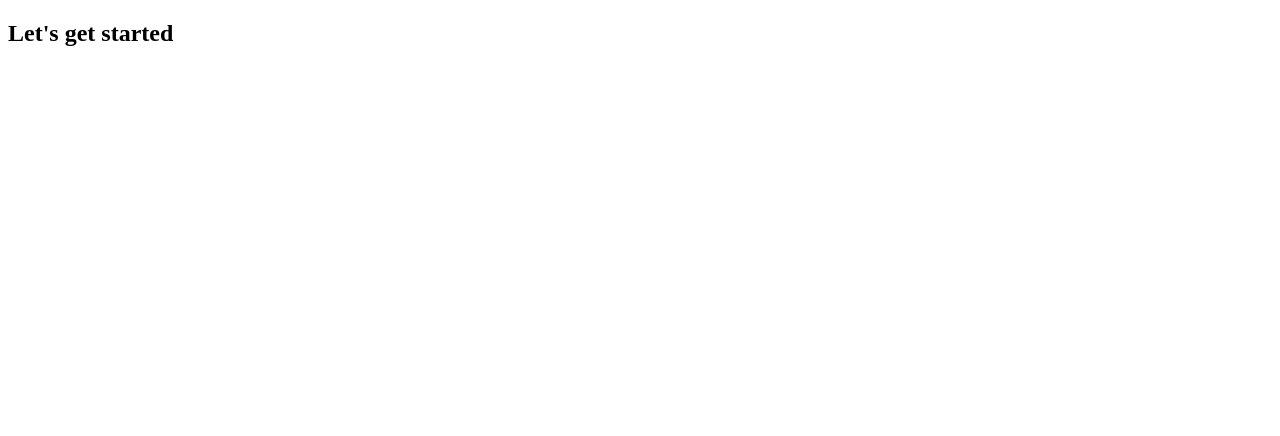
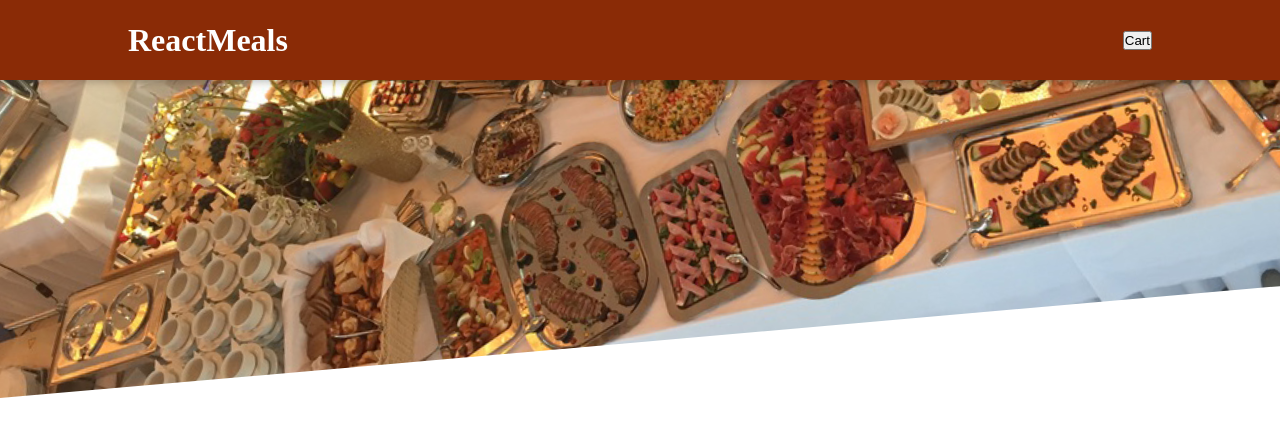
Before and after one commit to MS-D-rei/React_FoodOrderApp_Sample, a React (Vite) app: page / in a window 1280 px wide. Shown: the top 436 px of the page. Built offline with nearby package versions, Linux system fonts and the light colour scheme.

Commit message:
add Header

```diff
--- a/package.json
+++ b/package.json
@@ -11,11 +11,13 @@
   "dependencies": {
     "@types/node": "^18.11.3",
     "react": "^18.2.0",
-    "react-dom": "^18.2.0"
+    "react-dom": "^18.2.0",
+    "styled-components": "^5.3.6"
   },
   "devDependencies": {
     "@types/react": "^18.0.17",
     "@types/react-dom": "^18.0.6",
+    "@types/styled-components": "^5.1.26",
     "@typescript-eslint/eslint-plugin": "^5.40.1",
     "@typescript-eslint/parser": "^5.40.1",
     "@vitejs/plugin-react": "^2.1.0",
--- a/src/App.css
+++ b/src/App.css
@@ -0,0 +1,5 @@
+* {
+  margin: 0;
+  padding: 0;
+  box-sizing: border-box;
+}
--- a/src/App.tsx
+++ b/src/App.tsx
@@ -1,7 +1,10 @@
+import Header from "@/components/Layout/Header";
+import '@/App.css'
+
 function App() {
   return (
     <div>
-      <h2>Let's get started</h2>
+      <Header />
     </div>
   )
 }
--- /dev/null
+++ b/src/components/Layout/Header.tsx
@@ -0,0 +1,19 @@
+import { Fragment } from "react";
+import mealsImage from '@/assets/meals.jpeg'
+import { StyledHeader, StyledImg, StyledImgDiv } from '@/components/Layout/HeaderStyles'
+
+function Header() {
+  return (
+    <Fragment>
+      <StyledHeader>
+        <h1>ReactMeals</h1>
+        <button>Cart</button>
+      </StyledHeader>
+      <StyledImgDiv>
+        <StyledImg src={mealsImage} alt="a lot of food on the table" />
+      </StyledImgDiv>
+    </Fragment>
+  )
+}
+
+export default Header;
--- /dev/null
+++ b/src/components/Layout/HeaderStyles.ts
@@ -0,0 +1,31 @@
+import styled from 'styled-components';
+
+export const StyledHeader = styled.header`
+  position: fixed;
+  top: 0;
+  left: 0;
+  width: 100%;
+  height: 5rem;
+  background-color: #8a2b06;
+  color: white;
+  display: flex;
+  justify-content: space-between;
+  align-items: center;
+  padding: 0 10%;
+  box-shadow: 0 2px 8px rgba(0, 0, 0, 0.25);
+  z-index: 10;
+`;
+
+export const StyledImgDiv = styled.div`
+  width: 100%;
+  height: 25rem;
+  z-index: 0;
+  overflow: hidden;
+`;
+
+export const StyledImg = styled.img`
+  width: 110%;
+  height: 100%;
+  object-fit: cover;
+  transform: rotateZ(-5deg) translateY(-4rem) translateX(-1rem);
+`;
```
Also changed, not shown: src/assets/meals.jpeg (added), 1 other file (tests, documents, lock files or other folders).
